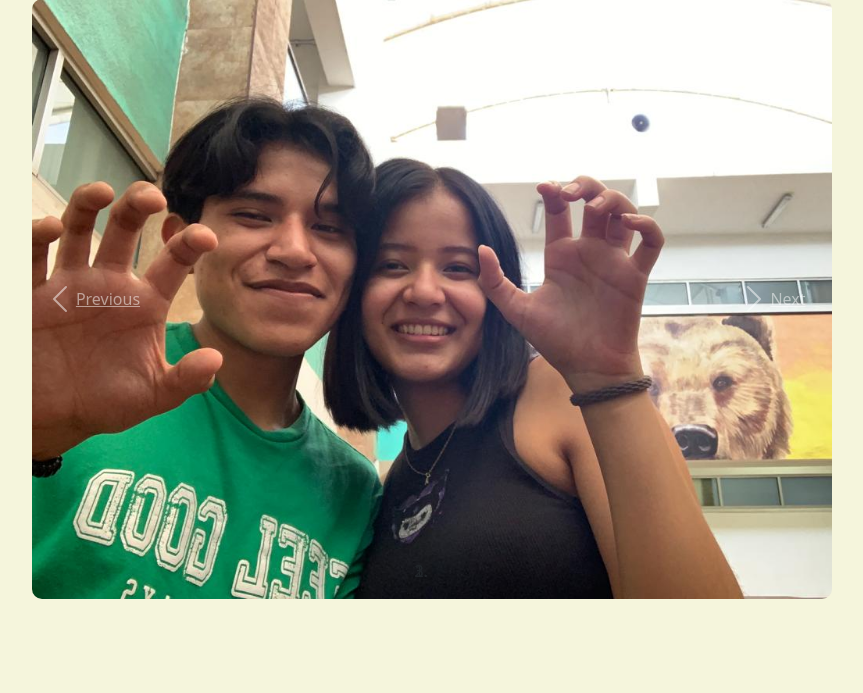
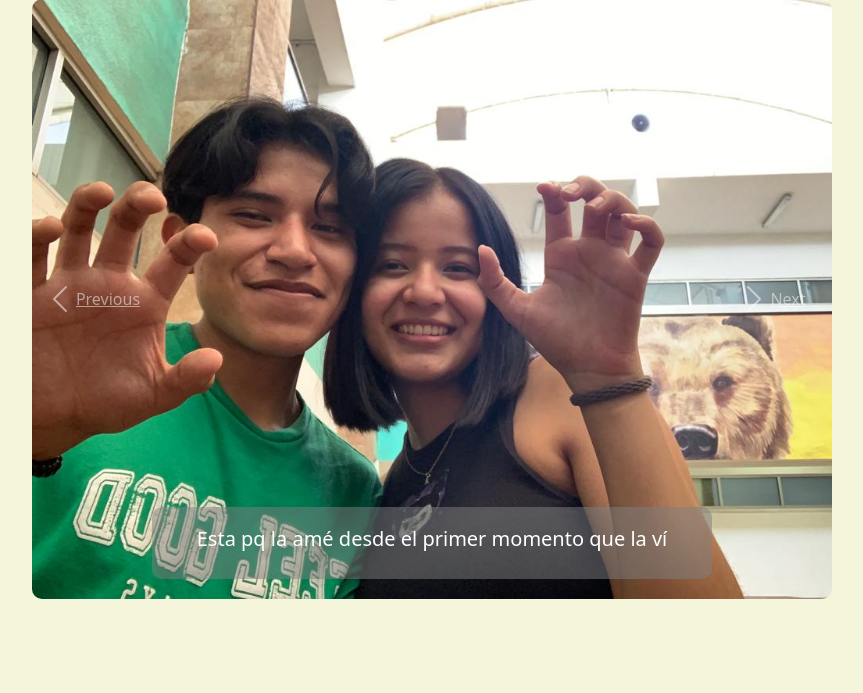
Before and after one commit to MarioMedePrsc/XyM, a PHP site: page /acepto.html in a window 1280 px wide. Shown: the part 127-820 px from the top of the page, without its empty margins (208-1071 px from the left). Run offline with PHP 8.4, Linux system fonts and the light colour scheme; some libraries are stand-ins or nearby versions.

Commit message:
Se añadió texto

```diff
--- a/acepto.html
+++ b/acepto.html
@@ -15,14 +15,13 @@
         <!--Carussel-->
         <div class="centrar">
         <div id="carouselExampleIndicators" class="carousel slide carrusel" data-ride="carousel">
-            <ol class="carousel-indicators">
-              <li data-target="#carouselExampleIndicators" data-slide-to="0" class="active"></li>
-              <li data-target="#carouselExampleIndicators" data-slide-to="1"></li>
-              <li data-target="#carouselExampleIndicators" data-slide-to="2"></li>
-            </ol>
+
             <div class="carousel-inner">
               <div class="carousel-item active">
                 <img class="d-block w-100 imgCarrusel" src="img/1.jpg" alt="First slide" >
+                <div class="carousel-caption d-none d-md-block imgLetras">
+                  <h5>Esta pq la amé desde el primer momento que la ví</h5>
+                </div>
               </div>
               <div class="carousel-item">
                 <img class="d-block w-100 imgCarrusel" src="img/2.jpg" alt="Second slide">
--- a/styles.css
+++ b/styles.css
@@ -49,7 +49,10 @@ body{
     max-width: 800px;
     border-radius: 10px;
 }
-
+.imgLetras{
+    background-color: rgba(128, 128, 128, 0.5);
+    border-radius: 10px;
+}
 .bodyAcepto{
     height: 100vh;
     margin: 0;
```
